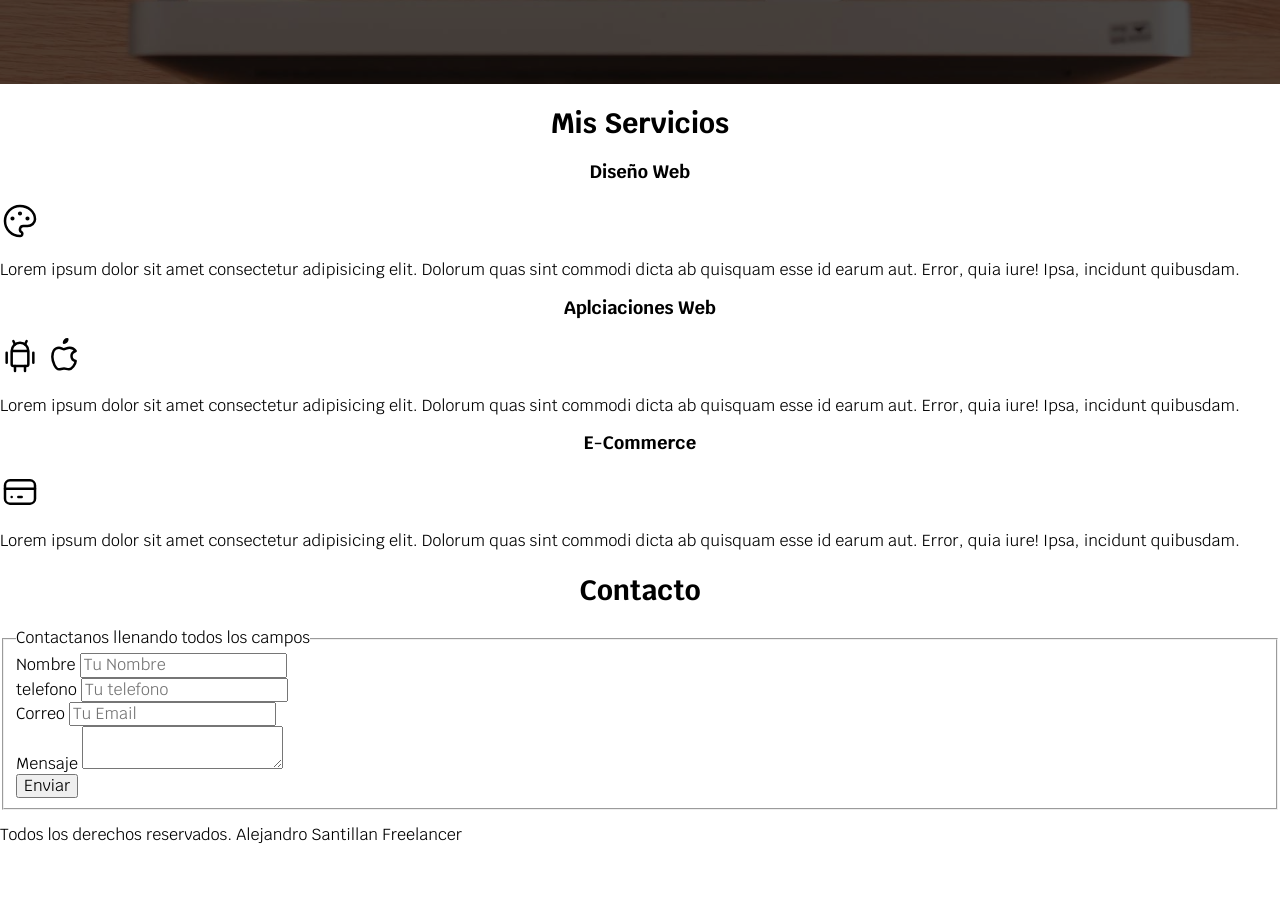
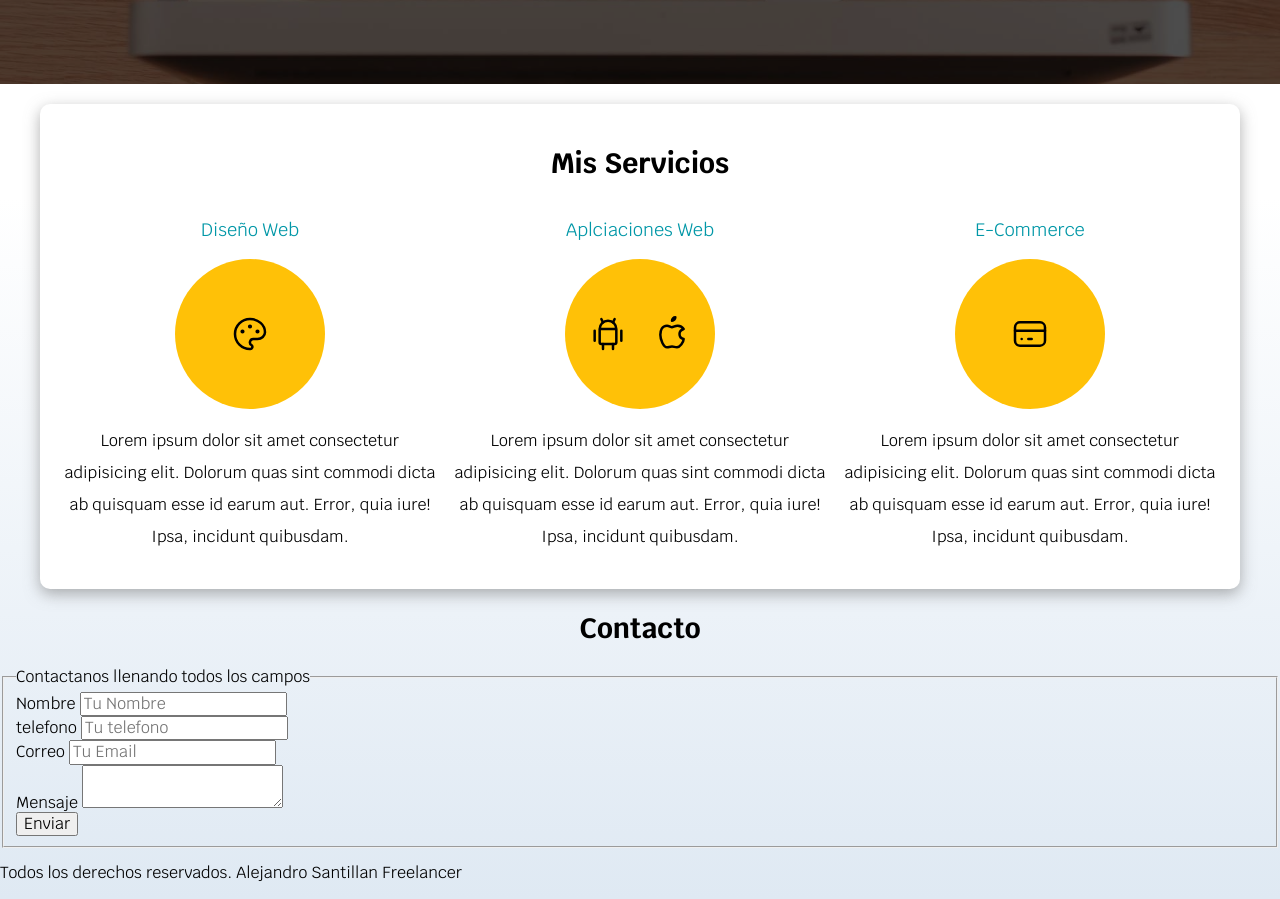
Before and after one commit to AlejandroSDValle/SitioFreelancer, a plain HTML site: page index.html in a window 1280 px wide. Shown: the part 504-1403 px from the top of the page. Before the commit the page ends 1364 px from the top, so only its background shows below. Drawn offline with Linux system fonts and the light colour scheme.

Commit message:
Se agrego estilos a los servicios

```diff
--- a/css/styles.css
+++ b/css/styles.css
@@ -4,6 +4,7 @@
     --primario: #FFC107;
     --secundario: #0097A7;
     --gris: #757575;
+    --grisClaro: #DFE9F3;
 }
 
 html{
@@ -18,6 +19,7 @@ html{
 body{
     font-size: 16px;
     font-family: 'Krub', sans-serif;
+    background-image: linear-gradient(to top, var(--grisClaro) 0%, var(--blanco) 50%);
 }
 
 h1{
@@ -54,6 +56,15 @@ h1, h2, h3{
    .boton{
     width: auto;
    }
+}
+
+.sombra{
+    -webkit-box-shadow: 0px 5px 15px 0px rgba(112,112,112,0.55);
+    -moz-box-shadow: 0px 5px 15px 0px rgba(112,112,112,0.55);
+    box-shadow: 0px 5px 15px 0px rgba(112,112,112,0.55);
+    background-color: var(--blanco);
+    padding: 2rem;
+    border-radius: 1rem;
 }
 
 .titulo span{
@@ -102,6 +113,7 @@ h1, h2, h3{
     background-size: cover;
     height: 45rem;
     position: relative;
+    margin-bottom: 2rem;
 }
 
 .contenido-hero{
@@ -125,3 +137,37 @@ h1, h2, h3{
     display: flex;
     align-items: flex-end;
 }
+@media (min-width: 768px) {
+    .servicios{
+        display: grid;
+        grid-template-columns: repeat(3, 1fr);
+        gap: 1rem;
+    }
+}
+
+.servicio{
+    display: flex;
+    flex-direction: column;
+    align-items: center;
+}
+
+.servicio h3{
+    color: var(--secundario);
+    font-weight: normal;
+}
+
+.servicio p{
+    line-height: 2;
+    text-align: center;
+}
+
+.servicio .iconos{
+    height: 15rem;
+    width: 15rem;
+    background-color: var(--primario);
+    border-radius: 50%;
+
+    display: flex;
+    justify-content: space-evenly;
+    align-items: center;
+}
--- a/index.html
+++ b/index.html
@@ -49,11 +49,13 @@
         </div>
     </section>
 
-    <main>
+    <main class="contenedor sombra">
         <h2>Mis Servicios</h2>
 
-        <section>
+        <div class="servicios">
+            <section class="servicio">
                 <h3>Diseño Web</h3>
+                <div class="iconos">
                     <svg xmlns="http://www.w3.org/2000/svg" class="icon icon-tabler icon-tabler-palette" width="40" height="40" viewBox="0 0 24 24" stroke-width="1.5" stroke="#000000" fill="none" stroke-linecap="round" stroke-linejoin="round">
                         <path stroke="none" d="M0 0h24v24H0z" fill="none"/>
                         <path d="M12 21a9 9 0 1 1 0 -18a9 8 0 0 1 9 8a4.5 4 0 0 1 -4.5 4h-2.5a2 2 0 0 0 -1 3.75a1.3 1.3 0 0 1 -1 2.25" />
@@ -61,11 +63,13 @@
                         <circle cx="12" cy="7.5" r=".5" fill="currentColor" />
                         <circle cx="16.5" cy="10.5" r=".5" fill="currentColor" />
                       </svg>
+                </div>
                 <p>Lorem ipsum dolor sit amet consectetur adipisicing elit. Dolorum quas sint commodi dicta ab quisquam esse id earum aut. Error, quia iure! Ipsa, incidunt quibusdam.</p>
             </section>
 
-        <section>
+            <section class="servicio">
                 <h3>Aplciaciones Web</h3>
+                <div class="iconos">
                     <svg xmlns="http://www.w3.org/2000/svg" class="icon icon-tabler icon-tabler-brand-android" width="40" height="40" viewBox="0 0 24 24" stroke-width="1.5" stroke="#000000" fill="none" stroke-linecap="round" stroke-linejoin="round">
                         <path stroke="none" d="M0 0h24v24H0z" fill="none"/>
                         <line x1="4" y1="10" x2="4" y2="16" />
@@ -82,11 +86,13 @@
                         <path d="M9 7c-3 0 -4 3 -4 5.5c0 3 2 7.5 4 7.5c1.088 -.046 1.679 -.5 3 -.5c1.312 0 1.5 .5 3 .5s4 -3 4 -5c-.028 -.01 -2.472 -.403 -2.5 -3c-.019 -2.17 2.416 -2.954 2.5 -3c-1.023 -1.492 -2.951 -1.963 -3.5 -2c-1.433 -.111 -2.83 1 -3.5 1c-.68 0 -1.9 -1 -3 -1z" />
                         <path d="M12 4a2 2 0 0 0 2 -2a2 2 0 0 0 -2 2" />
                       </svg>
+                </div>
                 <p>Lorem ipsum dolor sit amet consectetur adipisicing elit. Dolorum quas sint commodi dicta ab quisquam esse id earum aut. Error, quia iure! Ipsa, incidunt quibusdam.</p>
             </section>
 
-        <section>
+            <section class="servicio">
                 <h3>E-Commerce</h3>
+                <div class="iconos">
                     <svg xmlns="http://www.w3.org/2000/svg" class="icon icon-tabler icon-tabler-credit-card" width="40" height="40" viewBox="0 0 24 24" stroke-width="1.5" stroke="#000000" fill="none" stroke-linecap="round" stroke-linejoin="round">
                         <path stroke="none" d="M0 0h24v24H0z" fill="none"/>
                         <rect x="3" y="5" width="18" height="14" rx="3" />
@@ -94,8 +100,11 @@
                         <line x1="7" y1="15" x2="7.01" y2="15" />
                         <line x1="11" y1="15" x2="13" y2="15" />
                       </svg>
+                </div>
                 <p>Lorem ipsum dolor sit amet consectetur adipisicing elit. Dolorum quas sint commodi dicta ab quisquam esse id earum aut. Error, quia iure! Ipsa, incidunt quibusdam.</p>
             </section>
+        </div>
+
     </main>
 
     <section>
```
Lines whose indentation alone changed are shown as unchanged.
